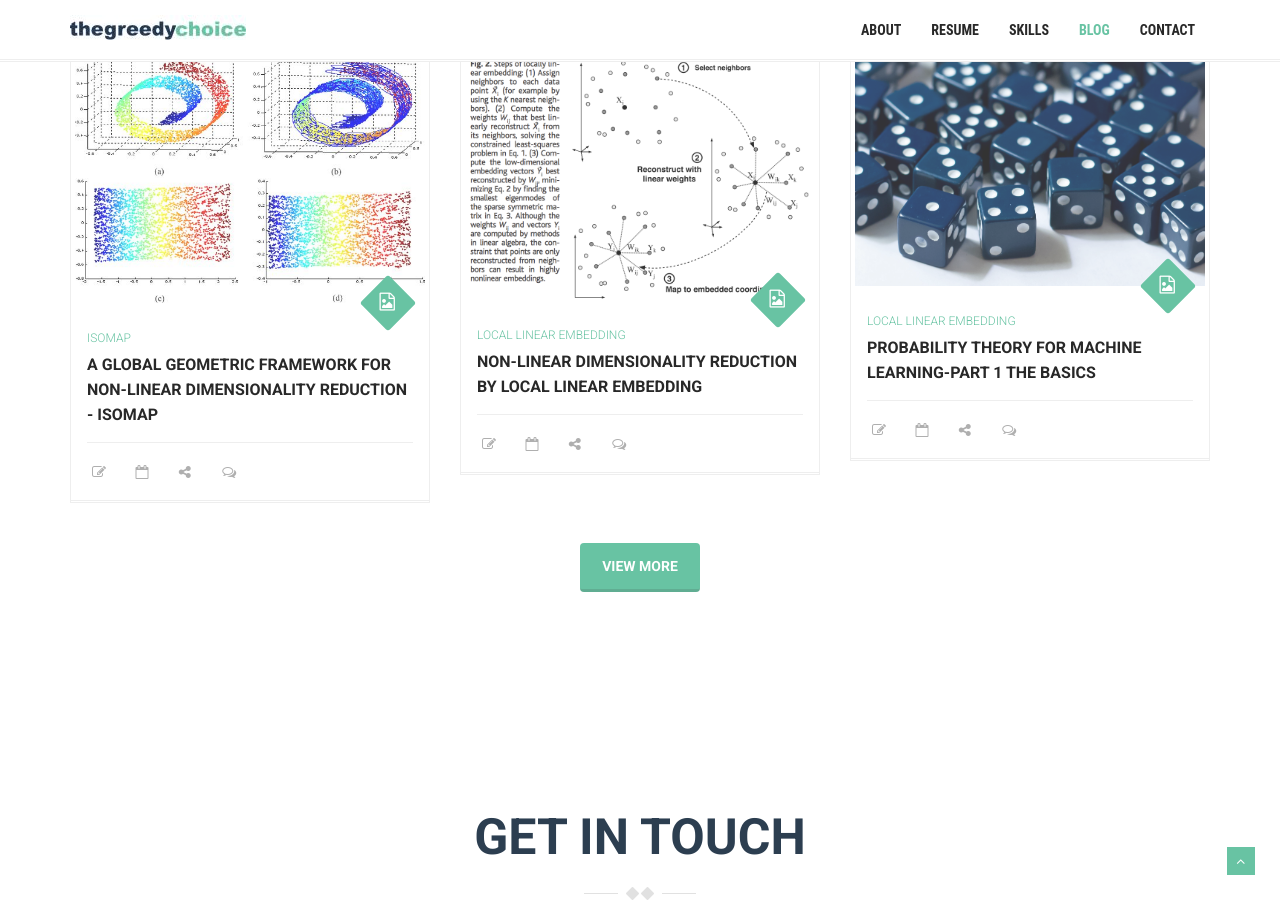
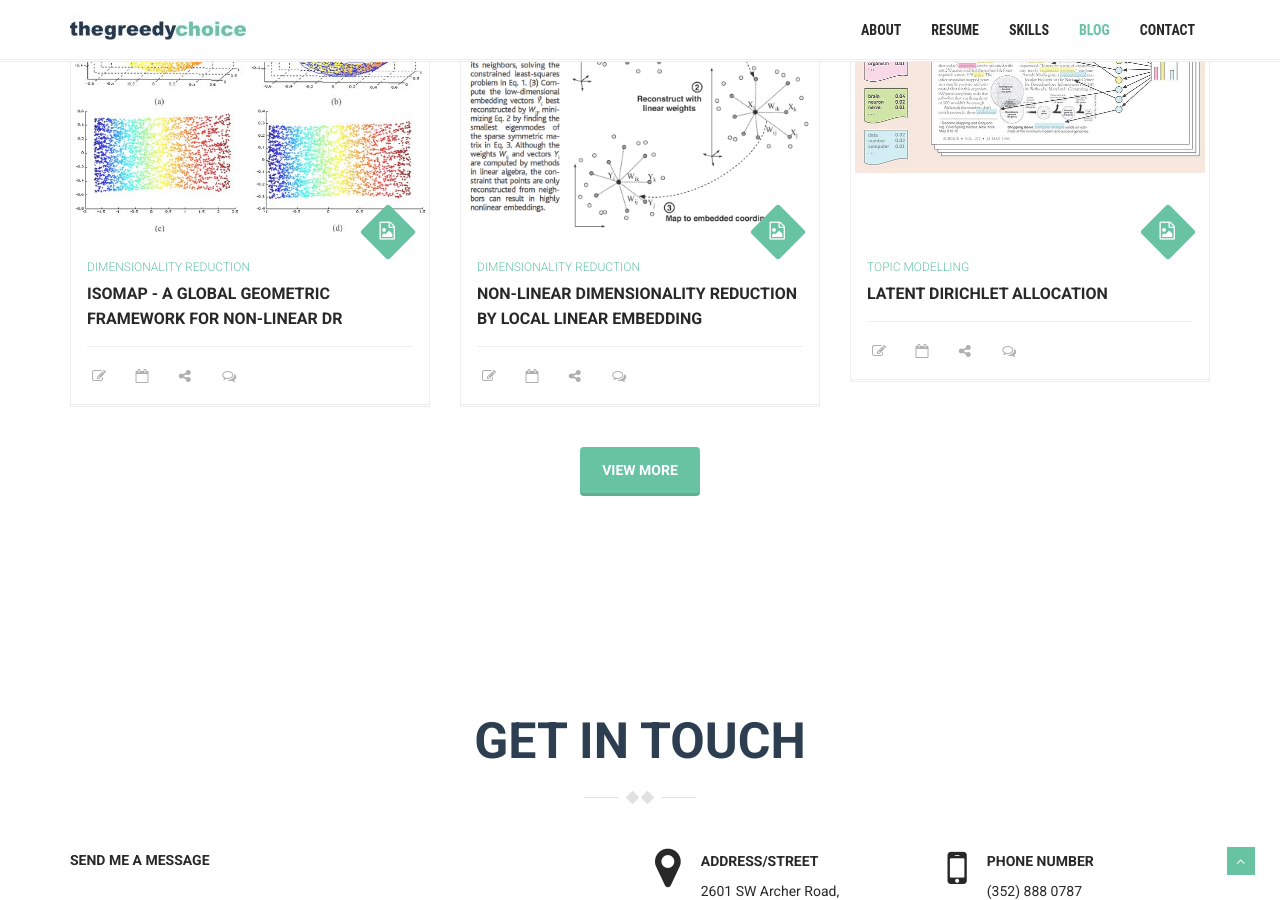
Before and after one commit to thegreedychoice/thegreedychoice.github.io, a Jekyll site: the page built from index.md, in a window 1280 px wide and 900 px high, scrolled down 4032 px. Built offline with Jekyll 4.4.1, drawn with Linux system fonts in a browser that asks for light colours; comment, search, counter and statistics services are not loaded.

Commit message:
Added new picture and lda blog

```diff
--- a/_layouts/home-portfolio.html
+++ b/_layouts/home-portfolio.html
@@ -125,7 +125,7 @@
           <div class="col-md-4 col-md-push-8">
             <div class="biography">
               <div class="myphoto">
-                <img src="assets/images/myphoto11.jpg" alt="">
+                <img src="assets/images/me4.jpg" alt="" width="100%" min-height: 100%>
               </div>
               <ul>
                 <li><strong>Name:</strong> Shubham Shukla</li>
@@ -447,18 +447,18 @@
           <div class="col-sm-4">
             <article class="blog-post-wrapper">
               <div class="figure">
-                <div class="post-thumbnail">
-                  <a href="/machinelearning/isomap"><img src="/assets/images/machine-learning/iso2.jpg" class="img-responsive " alt=""></a>
+                <div class="post-thumbnail" style="height: 250px;">
+                  <a href="/machinelearning/isomap"><img src="/assets/images/machine-learning/iso2.jpg" class="img-responsive " alt="" min-height:100% width="100%"></a>
                 </div>
                   <i class="fa fa-file-photo-o"></i>
               </div><!-- /.figure -->
               <header class="entry-header">
                 <div class="post-meta">
                   <span class="the-category">
-                    <a href="#">ISOMAP</a> <a href="/machinelearning/isomap"></a>
+                    <a href="#">Dimensionality Reduction</a> <a href="/machinelearning/isomap"></a>
                   </span>
                 </div>
-                <h2 class="entry-title"><a href="/machinelearning/isomap" rel="">A Global Geometric Framework for Non-linear Dimensionality Reduction - ISOMAP</a></h2>
+                <h2 class="entry-title"><a href="/machinelearning/isomap" rel="">ISOMAP - A Global Geometric Framework for Non-linear DR </a></h2>
                 <hr>
                 <div class="entry-meta">
                   <ul class="list-inline">
@@ -491,15 +491,15 @@
           <div class="col-sm-4">
             <article class="blog-post-wrapper">
               <div class="figure">
-                <div class="post-thumbnail">
-                  <a href="/machinelearning/local-linear-embedding"><img src="/assets/images/machine-learning/local-linear2.png" class="img-responsive " alt=""></a>
+                <div class="post-thumbnail" style="height: 250px;">
+                  <a href="/machinelearning/local-linear-embedding"><img src="/assets/images/machine-learning/local-linear2.png" class="img-responsive " alt="" min-height:100% width="100%"></a>
                 </div>
                   <i class="fa fa-file-photo-o"></i>
               </div><!-- /.figure -->
               <header class="entry-header">
                 <div class="post-meta">
                   <span class="the-category">
-                    <a href="#">Local Linear Embedding</a> <a href="/machinelearning/local-linear-embedding"></a>
+                    <a href="#">Dimensionality Reduction</a> <a href="/machinelearning/local-linear-embedding"></a>
                   </span>
                 </div>
                 <h2 class="entry-title"><a href="/machinelearning/local-linear-embedding" rel="">Non-linear dimensionality Reduction by Local Linear Embedding</a></h2>
@@ -534,19 +534,19 @@
 
                     <div class="col-sm-4">
             <article class="blog-post-wrapper">
-              <div class="figure">
-                <div class="post-thumbnail">
-                  <a href="/machinelearning/probability-theory-part1"><img src="/assets/images/machine-learning/prob1.jpeg" class="img-responsive " alt=""></a>
+              <div class="figure" >
+                <div class="post-thumbnail" style="height: 250px;">
+                  <a href="/machinelearning/latent-dirichlet-allocation"><img src="/assets/images/machine-learning/lda.jpg" class="img-responsive " alt="" min-height:100% width="100%"></a>
                 </div>
                   <i class="fa fa-file-photo-o"></i>
               </div><!-- /.figure -->
               <header class="entry-header">
                 <div class="post-meta">
                   <span class="the-category">
-                    <a href="#">Local Linear Embedding</a> <a href="/machinelearning/probability-theory-part1"></a>
+                    <a href="#">Topic Modelling</a> <a href="/machinelearning/latent-dirichlet-allocation"></a>
                   </span>
                 </div>
-                <h2 class="entry-title"><a href="/machinelearning/probability-theory-part1"  rel="">Probability Theory for Machine Learning-Part 1 The Basics</a></h2>
+                <h2 class="entry-title"><a href="/machinelearning/latent-dirichlet-allocation"  rel="">Latent Dirichlet Allocation</a></h2>
                 <hr>
                 <div class="entry-meta">
                   <ul class="list-inline">
```
Also changed, not shown: _posts/2017-10-10-Latent-Dirichlet-Allocation.markdown (added, +13 -0 lines), assets/a.png (deleted), assets/images/machine-learning/lda.jpg (added), assets/images/me1.jpg (added), assets/images/me2.jpg (added), assets/images/me4.jpg (added), assets/images/myphoto1.jpg (added), 2 other files.
